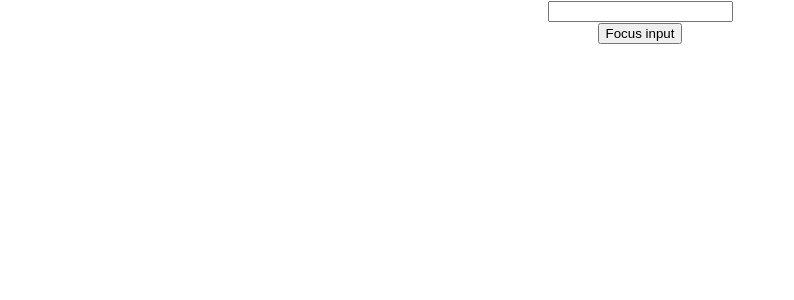
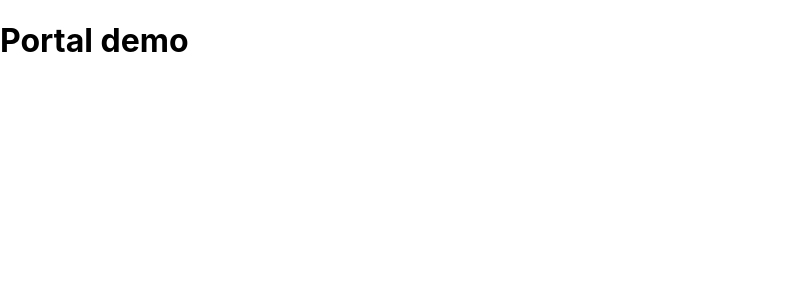
Before and after one commit to pritsakhvala/ReactJS-Course, a React (Create React App) app: page / in a window 1280 px wide. Shown: the top 300 px of the page, without its empty margins (0-794 px from the left). Built offline with nearby package versions, Linux system fonts and the light colour scheme.

Commit message:
Portals and its important

```diff
--- a/public/index.html
+++ b/public/index.html
@@ -29,6 +29,7 @@
   <body>
     <noscript>You need to enable JavaScript to run this app.</noscript>
     <div id="root"></div>
+    <div id="portal-root"></div>
     <!--
       This HTML file is a template.
       If you open it directly in the browser, you will see an empty page.
--- a/src/App.js
+++ b/src/App.js
@@ -1,10 +1,10 @@
 import logo from "./logo.svg";
 import "./App.css";
-import FRParentInput from "./Components/FRParentInput";
+import PortalDemo from "./Components/PortalDemo";
 function App() {
   return (
     <div className="App">
-      <FRParentInput />
+      <PortalDemo />
     </div>
   );
 }
--- /dev/null
+++ b/src/Components/PortalDemo.js
@@ -0,0 +1,12 @@
+import React from "react";
+import ReactDOM from "react-dom";
+function PortalDemo() {
+  return ReactDOM.createPortal(
+    <div>
+      <h1>Portal demo</h1>
+    </div>,
+    document.getElementById("portal-root")
+  );
+}
+
+export default PortalDemo;
```
